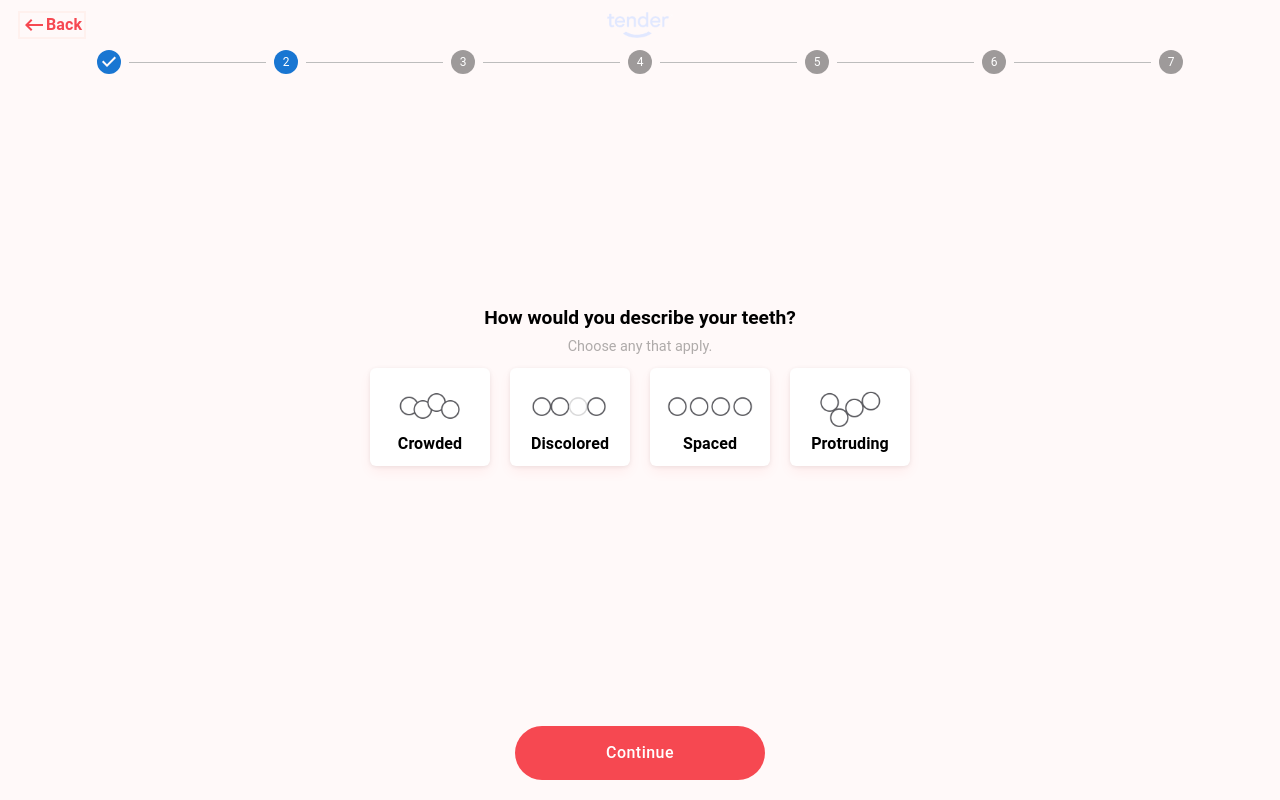
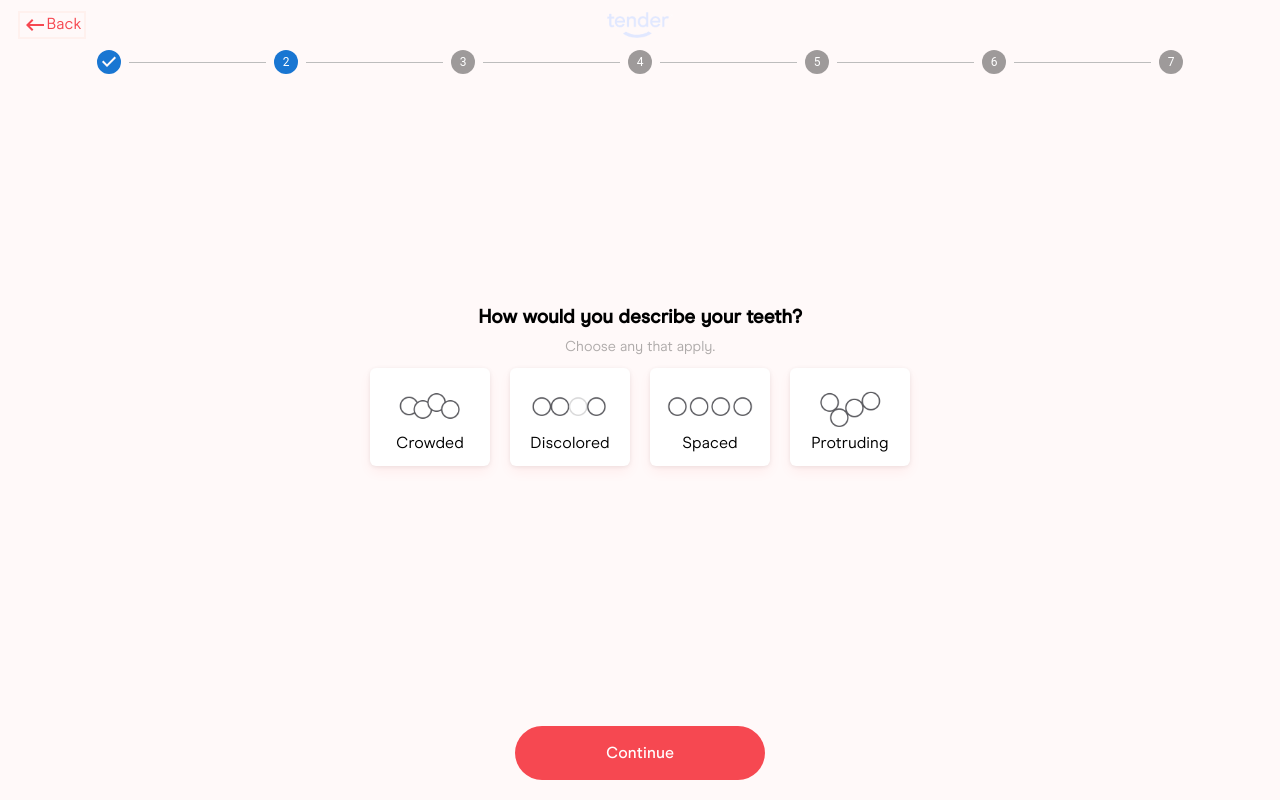
Before and after one commit to LarisaYeskova/quiz, a React (Create React App) app: page / in a window 1280 px wide. Built offline with nearby package versions, Linux system fonts and the light colour scheme.

Commit message:
add fonts

```diff
--- a/src/components/Main.js
+++ b/src/components/Main.js
@@ -52,7 +52,7 @@ export default function Main() {
                             onClick={() => setQuestionNumber(questionNumber - 1)}
                             sx={[styles.redDefaultColor, styles.textTransformNone, styles.boxShadowDefault, styles.mainButtonBack]}>
                             <KeyboardBackspaceIcon />
-                            <Typography variant="h4" sx={styles.redDefaultColor}>Back</Typography>
+                            <Typography variant="h4" fontFamily={"Modern-Era-Regular"} sx={styles.redDefaultColor}>Back</Typography>
                         </Button>
                     </Box>
                     <Box sx={[styles.flex, styles.justifyCenter, styles.fullWidth]}>
@@ -80,7 +80,9 @@ export default function Main() {
             <Box sx={[styles.marginBottom20, styles.buttonMediaBox]}>
                 <Button
                     onClick={() => setQuestionNumber(questionNumber + 1)}
-                    sx={styles.mainButton}>Continue</Button>
+                    sx={styles.mainButton}>
+                    <Typography fontFamily={'Modern-Era-Medium'}>Continue</Typography>
+                </Button>
             </Box>
         </Box>
     )
--- a/src/components/questions/ClosedQuestion.jsx
+++ b/src/components/questions/ClosedQuestion.jsx
@@ -8,7 +8,7 @@ export default function ClosedQuestion({ title, options, onChange, answer }) {
         <Box sx={styles.questionContainer}>
             <Box sx={styles.mediaBox}>
                 <Box>
-                    <Typography variant='h3'>{title}</Typography>
+                    <Typography variant='h3' fontFamily={'Modern-Era-Medium'}>{title}</Typography>
                 </Box>
                 <Box>
                     {options.map((option) => (
@@ -17,7 +17,7 @@ export default function ClosedQuestion({ title, options, onChange, answer }) {
                                 onChange(option)
                             }}
                                 fullWidth sx={[styles.questionButtonType1, { border: option.text === answer?.text ? '2px solid #f64851' : 'none' }]}>
-                                {option.text}
+                                <Typography variant="h4" fontFamily={"Modern-Era-Regular"}>{option.text}</Typography>
                             </Button>
                         </Box>
                     ))}
--- a/src/components/questions/MultiChoiceQuestion.jsx
+++ b/src/components/questions/MultiChoiceQuestion.jsx
@@ -8,10 +8,10 @@ export default function MultiChoiceQuestion({ title, subTitle, options, onChange
         <Box sx={styles.questionContainer}>
             <Box sx={styles.mediaBox}>
                 <Box>
-                    <Typography variant='h3'>{title}</Typography>
+                    <Typography variant='h3' fontFamily={'Modern-Era-Medium'}>{title}</Typography>
                 </Box>
                 <Box>
-                    <Typography variant='h5'>{subTitle}</Typography>
+                    <Typography variant='h5' fontFamily={"Modern-Era-Regular"}>{subTitle}</Typography>
                 </Box>
                 <Box>
                     {options.map((option) => {
@@ -41,7 +41,7 @@ export default function MultiChoiceQuestion({ title, subTitle, options, onChange
                                                 }]} />
                                         </Box>
                                     )}
-                                    <Typography>{option.text}</Typography>
+                                    <Typography variant="h4" fontFamily={"Modern-Era-Regular"}>{option.text}</Typography>
                                 </Button>
                             </Box>
                         );
@@ -49,7 +49,7 @@ export default function MultiChoiceQuestion({ title, subTitle, options, onChange
                     {hasCustomAnswer && (
                         <Box>
                             <Box sx={[styles.mb10, styles.mt30]}>
-                                <Typography>Other</Typography>
+                                <Typography variant="h6" fontFamily={"Modern-Era-Regular"}>Other</Typography>
                             </Box>
                             <Box>
                                 <TextField fullWidth sx={[styles.questionTextField, {
--- a/src/components/questions/MultiChoiceQuestionImg.jsx
+++ b/src/components/questions/MultiChoiceQuestionImg.jsx
@@ -6,10 +6,10 @@ export default function MultiChoiceImgQuestion({ title, subTitle, options, onCha
         <Box sx={styles.questionContainer}>
             <Box sx={styles.mediaBox}>
                 <Box>
-                    <Typography variant='h3'>{title}</Typography>
+                    <Typography variant='h3' fontFamily={'Modern-Era-Medium'}>{title}</Typography>
                 </Box>
                 <Box>
-                    <Typography variant='h5'>{subTitle}</Typography>
+                    <Typography variant='h5' fontFamily={"Modern-Era-Regular"}>{subTitle}</Typography>
                 </Box>
                 <Box sx={styles.questionContainerImg}>
                     {options.map((option) => {
@@ -37,7 +37,7 @@ export default function MultiChoiceImgQuestion({ title, subTitle, options, onCha
                                         src={option.image}
                                         alt='option'
                                     />
-                                    <Typography variant="h4">{option.text}</Typography>
+                                    <Typography variant="h4" fontFamily={"Modern-Era-Regular"}>{option.text}</Typography>
                                 </Button>
                             </Box>
                         )
--- a/src/components/questions/OneChoiceQuestion.jsx
+++ b/src/components/questions/OneChoiceQuestion.jsx
@@ -6,7 +6,7 @@ export default function OneChoiceQuestion({ title, options, onChange, answer })
         <Box sx={styles.questionContainer}>
             <Box sx={styles.mediaBox}>
                 <Box>
-                    <Typography variant='h3'>{title}</Typography>
+                    <Typography variant='h3' fontFamily={'Modern-Era-Medium'}>{title}</Typography>
                 </Box>
                 <Box>
                     {options.map((option) => (
@@ -16,7 +16,7 @@ export default function OneChoiceQuestion({ title, options, onChange, answer })
                             }}
                                 fullWidth
                                 sx={[styles.questionButtonType1, { border: option.text === answer?.text ? '2px solid #f64851' : 'none' }]}>
-                                {option.text}
+                                <Typography variant="h4" fontFamily={"Modern-Era-Regular"}>{option.text}</Typography>
                             </Button>
                         </Box>
                     ))}
--- a/src/index.css
+++ b/src/index.css
@@ -11,3 +11,15 @@ code {
   font-family: source-code-pro, Menlo, Monaco, Consolas, 'Courier New',
     monospace;
 }
+
+@font-face {
+  font-family: "Modern-Era-Medium";
+  src: local("Modern-Era-Medium"),
+    url(./assets/Modern\ Era\ Medium.woff2.ttf) format("opentype");
+}
+
+@font-face {
+  font-family: "Modern-Era-Regular";
+  src: local("Modern-Era-Regular"),
+    url(./assets//Modern\ Era\ Regular.woff2.ttf) format("opentype");
+}
--- a/src/theme.js
+++ b/src/theme.js
@@ -15,14 +15,14 @@ const theme = createTheme({
     },
     h3: {
       fontSize: '1.2rem',
-      fontWeight: '700px',
+      fontWeight: '700',
       textTransform: 'none',
       lineHeight: '1.7rem',
       marginBottom: '5px'
     },
     h4: {
       fontSize: '1rem',
-      fontWeight: '400px',
+      fontWeight: '500',
       textTransform: 'none',
       color: 'black'
     },
@@ -34,9 +34,10 @@ const theme = createTheme({
       lineHeight: '1.375rem'
     },
     h6: {
-      fontSize: '14px',
+      fontSize: '1rem',
       fontWeight: '400',
-      lineHeight: '18px',
+      textTransform: 'none',
+      color: 'rgba(0, 0, 0, 0.73)'
     },
   },
   components: {
```
